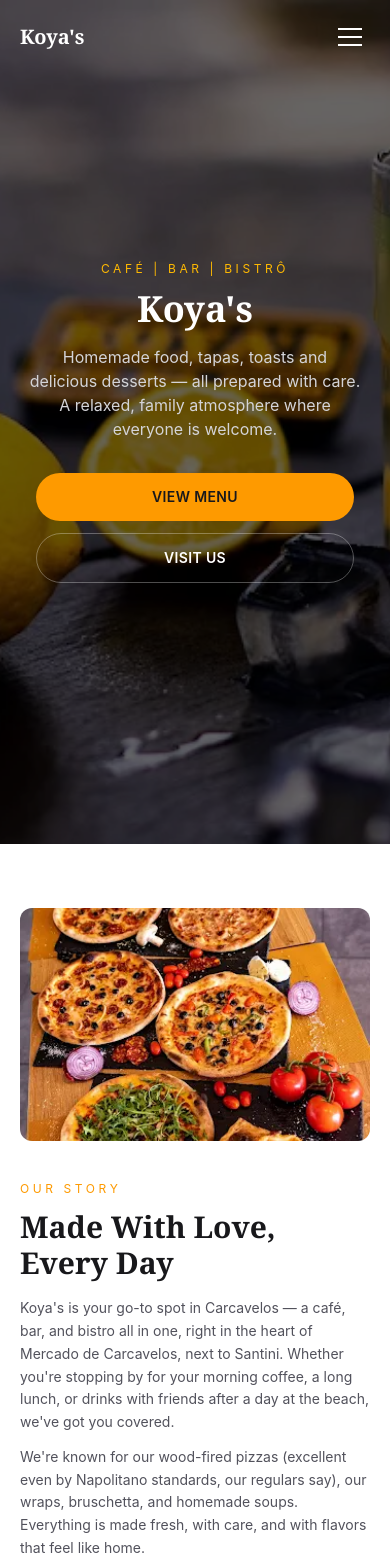
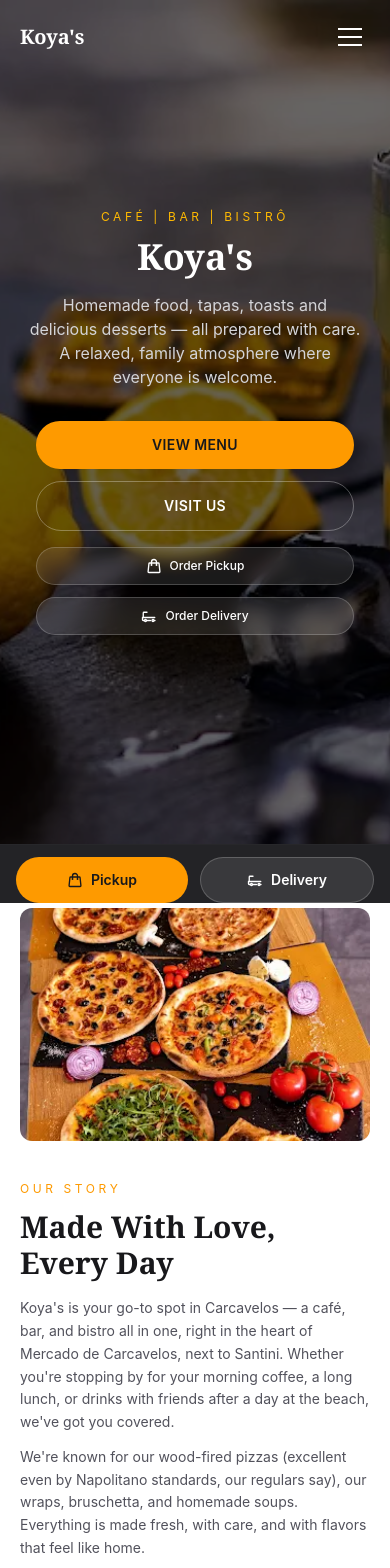
Before and after one commit to JoaoGuimaraes22/Koya-Bistro, a Next.js app: page /en in a window 390 px wide. Shown: the top 1568 px of the page. Built offline with nearby package versions, Linux system fonts and the light colour scheme.

Commit message:
UberEats

```diff
--- a/app/[locale]/layout.tsx
+++ b/app/[locale]/layout.tsx
@@ -1,8 +1,14 @@
-import type { Metadata } from "next";
+import type { Metadata, Viewport } from "next";
 import { i18n } from "../../i18n-config";
 import "../globals.css";
 
 const siteUrl = "https://koya-bistro.vercel.app";
+
+export const viewport: Viewport = {
+  width: "device-width",
+  initialScale: 1,
+  viewportFit: "cover",
+};
 
 const meta = {
   en: {
--- a/app/[locale]/page.tsx
+++ b/app/[locale]/page.tsx
@@ -7,6 +7,7 @@ import Menu from "../components/Menu/Menu";
 import Contact from "../components/Contact/Contact";
 import Footer from "../components/Footer/Footer";
 import HeroContent from "../components/HeroContent/HeroContent";
+import OrderBar from "../components/OrderBar/OrderBar";
 
 type Props = {
   params: Promise<{ locale: string }>;
@@ -38,6 +39,9 @@ export default async function Home({ params }: Props) {
       <Menu dict={dict.menu} />
       <Contact dict={dict.contact} />
       <Footer dict={dict.footer} navDict={dict.navbar} locale={locale} />
+
+      {/* Sticky mobile order bar */}
+      <OrderBar dict={dict.orderBar} />
     </main>
   );
 }
--- a/app/components/Footer/Footer.tsx
+++ b/app/components/Footer/Footer.tsx
@@ -20,7 +20,7 @@ type Props = {
 
 export default function Footer({ dict, navDict, locale }: Props) {
   return (
-    <footer className="bg-zinc-900 text-zinc-400 px-5 sm:px-6 py-12 sm:py-16">
+    <footer className="bg-zinc-900 text-zinc-400 px-5 sm:px-6 py-12 sm:py-16 pb-24 md:pb-16">
       <div className="mx-auto max-w-6xl">
         <div className="grid grid-cols-1 sm:grid-cols-2 md:grid-cols-3 gap-10 sm:gap-12 mb-10 sm:mb-12">
           {/* Brand */}
--- a/app/components/HeroContent/HeroContent.tsx
+++ b/app/components/HeroContent/HeroContent.tsx
@@ -1,6 +1,9 @@
 "use client";
 
 import { useEffect, useState } from "react";
+
+const UBER_EATS_URL =
+  "https://www.ubereats.com/pt/store/koyas/WLAED_YDWRimdyCVf7RjiQ";
 
 type HeroDict = {
   established: string;
@@ -8,6 +11,8 @@ type HeroDict = {
   subtitle: string;
   viewMenu: string;
   reserveTable: string;
+  orderPickup: string;
+  orderDelivery: string;
 };
 
 type Props = {
@@ -19,7 +24,6 @@ export default function HeroContent({ dict, locale }: Props) {
   const [mounted, setMounted] = useState(false);
 
   useEffect(() => {
-    // Small delay so the animation is visible after page load
     const timer = setTimeout(() => setMounted(true), 100);
     return () => clearTimeout(timer);
   }, []);
@@ -47,6 +51,8 @@ export default function HeroContent({ dict, locale }: Props) {
       >
         {dict.subtitle}
       </p>
+
+      {/* Primary CTAs */}
       <div
         className={`mt-8 sm:mt-10 flex flex-col sm:flex-row gap-3 sm:gap-4 justify-center px-4 sm:px-0 transition-all duration-700 ease-out delay-500 ${
           mounted ? "opacity-100 translate-y-0" : "opacity-0 translate-y-4"
@@ -65,6 +71,56 @@ export default function HeroContent({ dict, locale }: Props) {
           {dict.reserveTable}
         </a>
       </div>
+
+      {/* Uber Eats Order Buttons */}
+      <div
+        className={`mt-4 flex flex-col sm:flex-row gap-3 sm:gap-4 justify-center px-4 sm:px-0 transition-all duration-700 ease-out delay-700 ${
+          mounted ? "opacity-100 translate-y-0" : "opacity-0 translate-y-4"
+        }`}
+      >
+        <a
+          href={`${UBER_EATS_URL}?mod=pickup`}
+          target="_blank"
+          rel="noopener noreferrer"
+          className="inline-flex items-center justify-center gap-2 rounded-full bg-white/10 backdrop-blur-sm border border-white/20 px-6 py-2.5 text-xs sm:text-sm font-medium text-white hover:bg-white/20 transition-colors"
+        >
+          <svg
+            className="w-4 h-4"
+            fill="none"
+            stroke="currentColor"
+            strokeWidth={2}
+            viewBox="0 0 24 24"
+          >
+            <path
+              strokeLinecap="round"
+              strokeLinejoin="round"
+              d="M15.75 10.5V6a3.75 3.75 0 1 0-7.5 0v4.5m11.356-1.993 1.263 12c.07.665-.45 1.243-1.119 1.243H4.25a1.125 1.125 0 0 1-1.12-1.243l1.264-12A1.125 1.125 0 0 1 5.513 7.5h12.974c.576 0 1.059.435 1.119 1.007ZM8.625 10.5a.375.375 0 1 1-.75 0 .375.375 0 0 1 .75 0Zm7.5 0a.375.375 0 1 1-.75 0 .375.375 0 0 1 .75 0Z"
+            />
+          </svg>
+          {dict.orderPickup}
+        </a>
+        <a
+          href={UBER_EATS_URL}
+          target="_blank"
+          rel="noopener noreferrer"
+          className="inline-flex items-center justify-center gap-2 rounded-full bg-white/10 backdrop-blur-sm border border-white/20 px-6 py-2.5 text-xs sm:text-sm font-medium text-white hover:bg-white/20 transition-colors"
+        >
+          <svg
+            className="w-4 h-4"
+            fill="none"
+            stroke="currentColor"
+            strokeWidth={2}
+            viewBox="0 0 24 24"
+          >
+            <path
+              strokeLinecap="round"
+              strokeLinejoin="round"
+              d="M8.25 18.75a1.5 1.5 0 0 1-3 0m3 0a1.5 1.5 0 0 0-3 0m3 0h6m-9 0H3.375a1.125 1.125 0 0 1-1.125-1.125V14.25m17.25 4.5a1.5 1.5 0 0 1-3 0m3 0a1.5 1.5 0 0 0-3 0m3 0H21M3.375 14.25h17.25M3.375 14.25V7.5a1.125 1.125 0 0 1 1.125-1.125h4.5"
+            />
+          </svg>
+          {dict.orderDelivery}
+        </a>
+      </div>
     </div>
   );
 }
--- /dev/null
+++ b/app/components/OrderBar/OrderBar.tsx
@@ -0,0 +1,81 @@
+"use client";
+
+import { useState, useEffect } from "react";
+
+const UBER_EATS_URL =
+  "https://www.ubereats.com/pt/store/koyas/WLAED_YDWRimdyCVf7RjiQ";
+
+type OrderBarDict = {
+  pickup: string;
+  delivery: string;
+};
+
+type Props = {
+  dict: OrderBarDict;
+};
+
+export default function OrderBar({ dict }: Props) {
+  const [visible, setVisible] = useState(false);
+
+  useEffect(() => {
+    const handleScroll = () => {
+      // Show after scrolling past the hero (100vh)
+      setVisible(window.scrollY > window.innerHeight * 0.8);
+    };
+    window.addEventListener("scroll", handleScroll, { passive: true });
+    return () => window.removeEventListener("scroll", handleScroll);
+  }, []);
+
+  return (
+    <div
+      className={`fixed bottom-0 left-0 right-0 z-40 md:hidden transition-transform duration-300 ${
+        visible ? "translate-y-0" : "translate-y-full"
+      }`}
+    >
+      <div className="bg-zinc-900/95 backdrop-blur-sm border-t border-zinc-800 px-4 py-3 flex gap-3 safe-area-bottom">
+        <a
+          href={`${UBER_EATS_URL}?mod=pickup`}
+          target="_blank"
+          rel="noopener noreferrer"
+          className="flex-1 inline-flex items-center justify-center gap-2 rounded-full bg-amber-500 py-3 text-sm font-semibold text-zinc-900 active:bg-amber-600 transition-colors"
+        >
+          <svg
+            className="w-4 h-4"
+            fill="none"
+            stroke="currentColor"
+            strokeWidth={2}
+            viewBox="0 0 24 24"
+          >
+            <path
+              strokeLinecap="round"
+              strokeLinejoin="round"
+              d="M15.75 10.5V6a3.75 3.75 0 1 0-7.5 0v4.5m11.356-1.993 1.263 12c.07.665-.45 1.243-1.119 1.243H4.25a1.125 1.125 0 0 1-1.12-1.243l1.264-12A1.125 1.125 0 0 1 5.513 7.5h12.974c.576 0 1.059.435 1.119 1.007ZM8.625 10.5a.375.375 0 1 1-.75 0 .375.375 0 0 1 .75 0Zm7.5 0a.375.375 0 1 1-.75 0 .375.375 0 0 1 .75 0Z"
+            />
+          </svg>
+          {dict.pickup}
+        </a>
+        <a
+          href={UBER_EATS_URL}
+          target="_blank"
+          rel="noopener noreferrer"
+          className="flex-1 inline-flex items-center justify-center gap-2 rounded-full bg-white/10 border border-white/20 py-3 text-sm font-semibold text-white active:bg-white/20 transition-colors"
+        >
+          <svg
+            className="w-4 h-4"
+            fill="none"
+            stroke="currentColor"
+            strokeWidth={2}
+            viewBox="0 0 24 24"
+          >
+            <path
+              strokeLinecap="round"
+              strokeLinejoin="round"
+              d="M8.25 18.75a1.5 1.5 0 0 1-3 0m3 0a1.5 1.5 0 0 0-3 0m3 0h6m-9 0H3.375a1.125 1.125 0 0 1-1.125-1.125V14.25m17.25 4.5a1.5 1.5 0 0 1-3 0m3 0a1.5 1.5 0 0 0-3 0m3 0H21M3.375 14.25h17.25M3.375 14.25V7.5a1.125 1.125 0 0 1 1.125-1.125h4.5"
+            />
+          </svg>
+          {dict.delivery}
+        </a>
+      </div>
+    </div>
+  );
+}
--- a/app/globals.css
+++ b/app/globals.css
@@ -45,3 +45,8 @@ html,
 body {
   overflow-x: hidden;
 }
+
+/* Safe area for iPhone home bar */
+.safe-area-bottom {
+  padding-bottom: env(safe-area-inset-bottom, 0px);
+}
--- a/dictionaries/en.json
+++ b/dictionaries/en.json
@@ -11,7 +11,9 @@
     "title": "Koya's",
     "subtitle": "Homemade food, tapas, toasts and delicious desserts — all prepared with care. A relaxed, family atmosphere where everyone is welcome.",
     "viewMenu": "View Menu",
-    "reserveTable": "Visit Us"
+    "reserveTable": "Visit Us",
+    "orderPickup": "Order Pickup",
+    "orderDelivery": "Order Delivery"
   },
   "about": {
     "label": "Our Story",
@@ -330,7 +332,11 @@
         }
       ],
       "bebidas": [
-        { "name": "Coffee", "description": "Espresso.", "price": "0.90" },
+        {
+          "name": "Coffee",
+          "description": "Espresso.",
+          "price": "0.90"
+        },
         {
           "name": "Cappuccino",
           "description": "Classic cappuccino.",
@@ -482,5 +488,9 @@
     "quickLinks": "Quick Links",
     "followUs": "Follow Us",
     "copyright": "Koya's Bistrô. All rights reserved."
+  },
+  "orderBar": {
+    "pickup": "Pickup",
+    "delivery": "Delivery"
   }
 }
--- a/dictionaries/pt.json
+++ b/dictionaries/pt.json
@@ -11,7 +11,9 @@
     "title": "Koya's",
     "subtitle": "Todos os dias com comida caseira, petiscos, tostas e deliciosas sobremesas, tudo preparado com muito carinho. Ambiente descontraído e familiar onde todos são bem-vindos.",
     "viewMenu": "Ver Menu",
-    "reserveTable": "Visite-nos"
+    "reserveTable": "Visite-nos",
+    "orderPickup": "Encomendar Takeaway",
+    "orderDelivery": "Encomendar Entrega"
   },
   "about": {
     "label": "A Nossa História",
@@ -330,7 +332,11 @@
         }
       ],
       "bebidas": [
-        { "name": "Café", "description": "Espresso.", "price": "0.90" },
+        {
+          "name": "Café",
+          "description": "Espresso.",
+          "price": "0.90"
+        },
         {
           "name": "Cappuccino",
           "description": "Cappuccino clássico.",
@@ -482,5 +488,9 @@
     "quickLinks": "Links Rápidos",
     "followUs": "Siga-nos",
     "copyright": "Koya's Bistrô. Todos os direitos reservados."
+  },
+  "orderBar": {
+    "pickup": "Takeaway",
+    "delivery": "Entrega"
   }
 }
```
